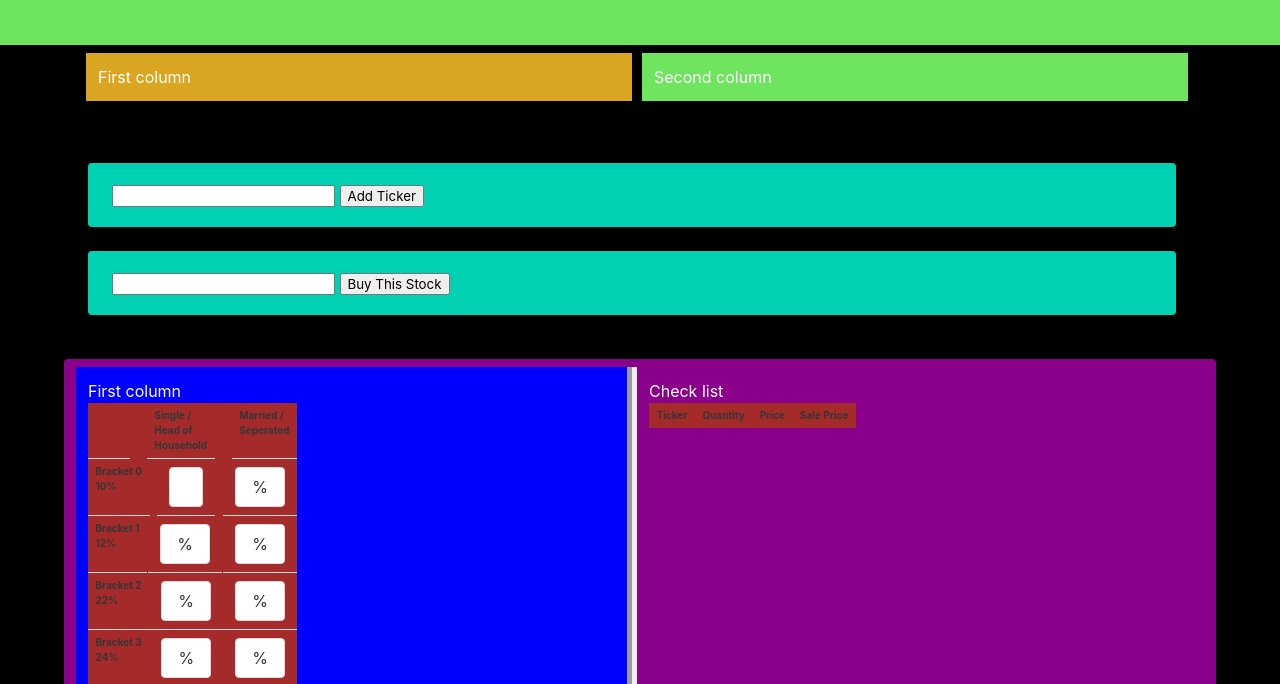
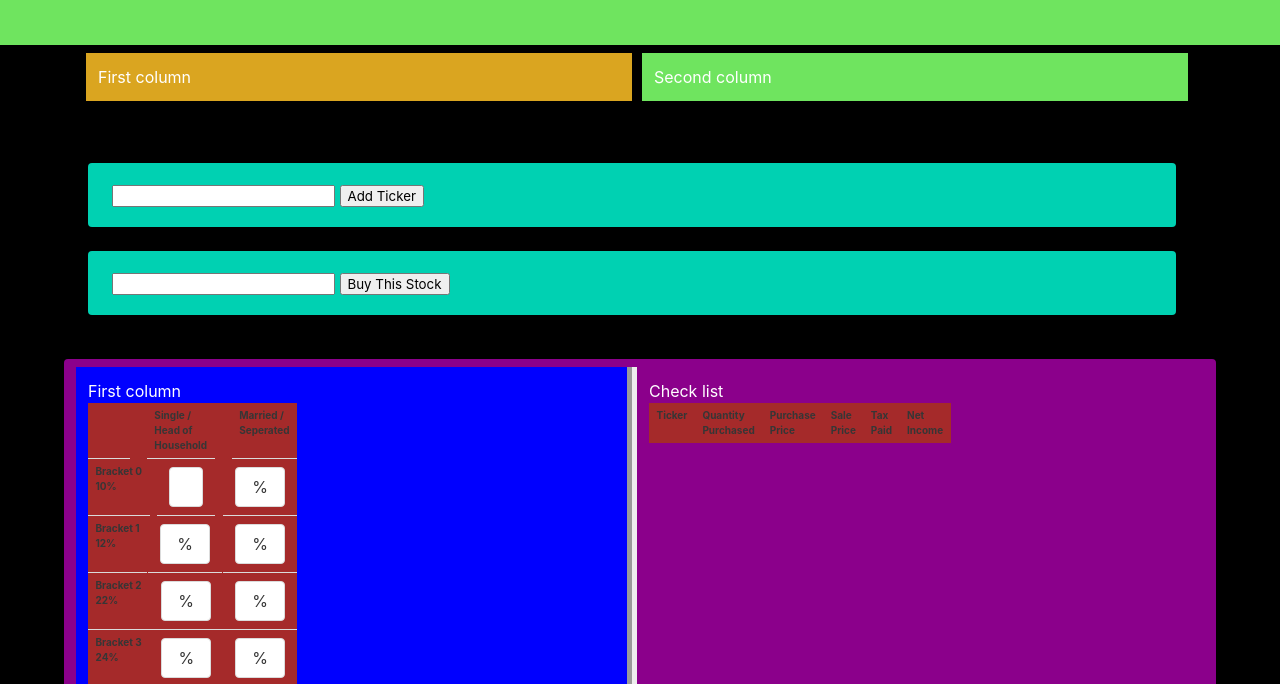
Before and after one commit to zhanez/Project-1, a plain HTML site: page index.html in a window 1280 px wide. Shown: the part 116-800 px from the top of the page. Drawn offline with nearby package versions, Linux system fonts and the light colour scheme.

Commit message:
made a few more columns in stock table

```diff
--- a/index.html
+++ b/index.html
@@ -159,9 +159,11 @@
             <table class="table is-centered" id="purchased-stock-table">
               <tr class="tablerow" id="table-header ">
                 <th class="buttoncontainer"> Ticker </th>
-                <th class="buttoncontainer"> Quantity </th>
-                <th class="buttoncontainer"> Price </th>
-                <th class="buttoncontainer"> Sale Price </th>
+                <th class="buttoncontainer"> Quantity <br>Purchased </th>
+                <th class="buttoncontainer"> Purchase <br>Price </th>
+                <th class="buttoncontainer"> Sale <br>Price </th>
+                <th class="buttoncontainer"> Tax <br>Paid </th>
+                <th class="buttoncontainer"> Net <br>Income </th>
               </tr>
               <!-- <tr class="tablerow">
                 <td class="buttoncontainer" id="single-0">%</button></td>
--- a/script.js
+++ b/script.js
@@ -109,9 +109,9 @@ for (var i = 0; i < purchasedStocks.length; i++) {
     "<tr class=table-row><td>" +
       purchasedStocks[i].stockSymbol +
       "</td class=button-container><td>" +
+      purchasedStocks[i].quantity +
+      "</td class=button-container><td>" +
       purchasedStocks[i].stockPrice +
-      "</td class=button-container><td>" +
-      purchasedStocks[i].quantity +
       "</td class=button-container></tr>"
   );
   stockTable.append(thisRow);
```
